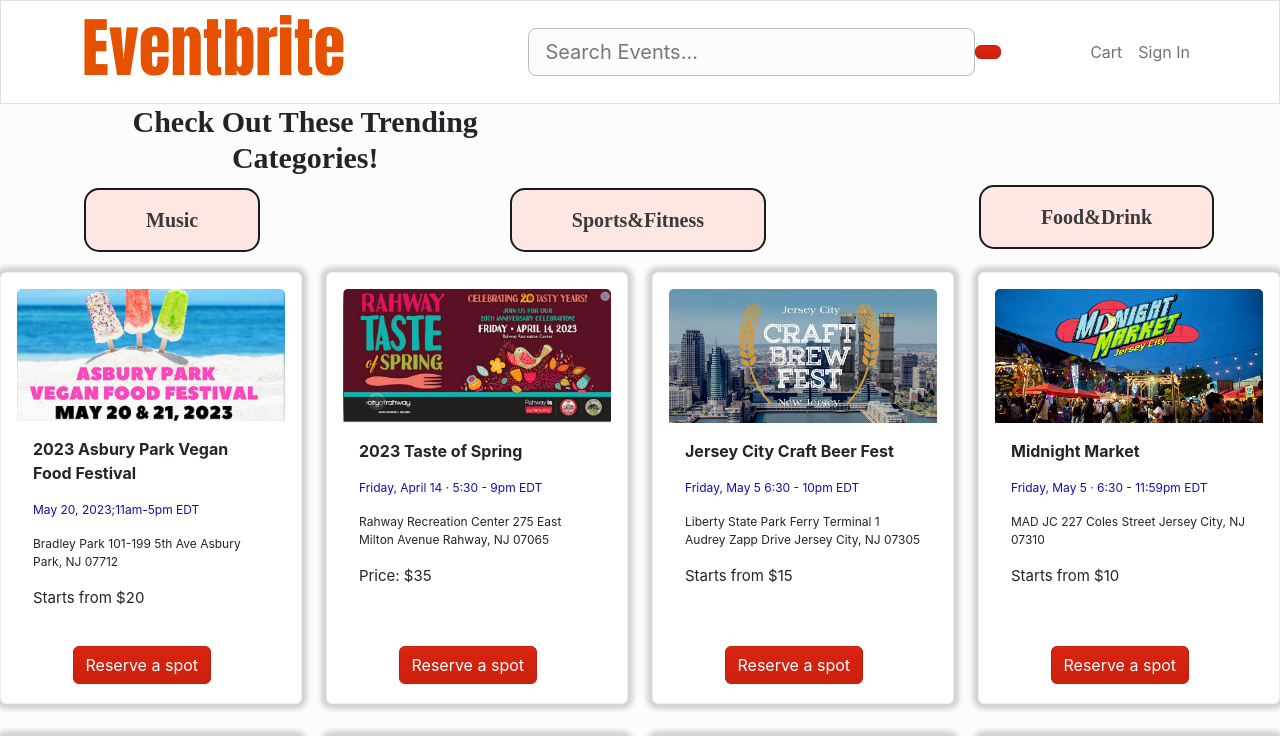
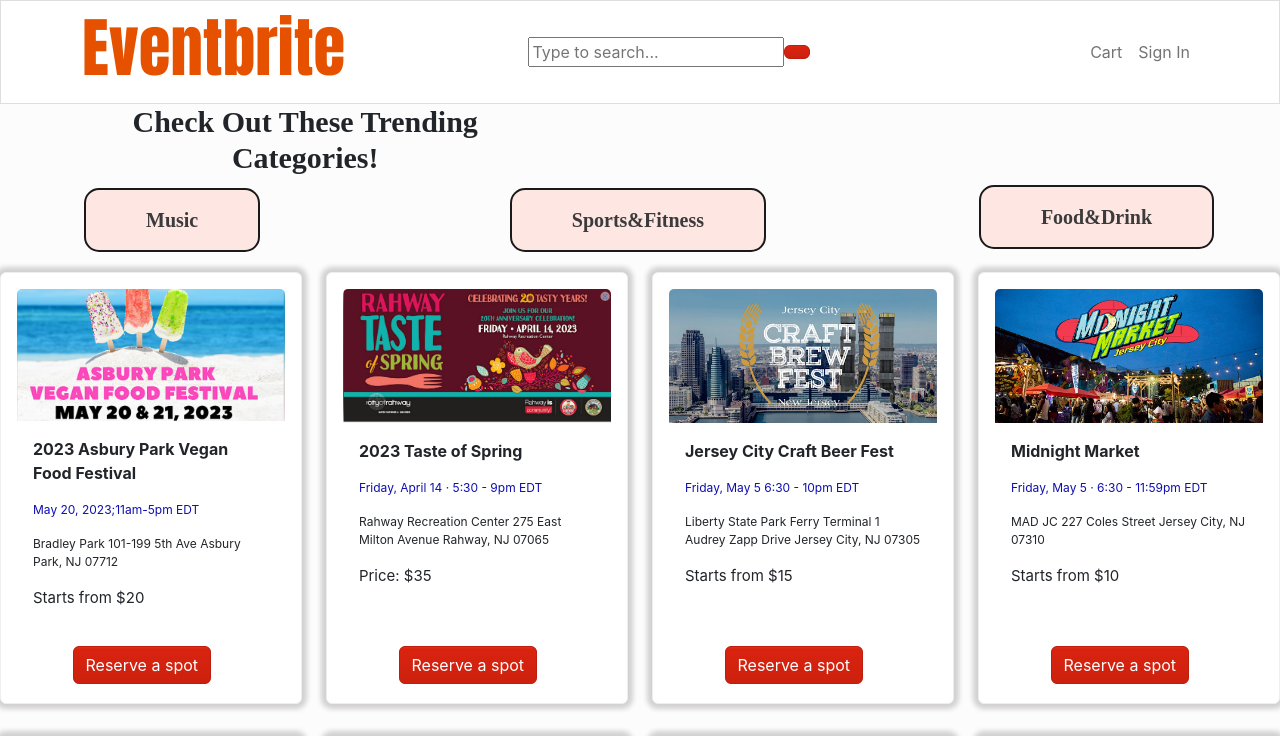
Before and after one commit to shelra90/eventbrite, a React (Create React App) app in the folder frontend/: page / in a window 1280 px wide. Shown: the top 736 px of the page. Built offline with nearby package versions, Linux system fonts and the light colour scheme; the HTML template or start-up script is replaced by a standard one.

Commit message:
added possible searchbar functionality

```diff
--- a/frontend/src/components/SearchBar.js
+++ b/frontend/src/components/SearchBar.js
@@ -1,18 +1,50 @@
-import React from 'react';
-import { Form } from 'react-bootstrap'
+import React, { useState } from 'react';
+import events from '../events';
+// import { Form } from 'react-bootstrap'
+// var data = require('./events.js');
 
-const SearchBar = ({placeholder, data}) => {
+
+
+
+const SearchBar = () => {
+const [input, setInput] = useState("");
+
+  const fetchData = (value) => {
+    fetch(events).then((response) => response.js()).then(js => {
+    console.log(js);
+    }) ;
+  }
+
+  const handleChange = (value) => {
+    setInput(value)
+    fetchData(value)
+  }
+
   return (
-    <div className="search">
-  <div className="searchInputs">
-      <div className="dataResult">
-        <Form.Control type="text" size="lg" placeholder={placeholder}>
-        </Form.Control>
-           <div className="searchIcon">
-            </div>
-        </div>
-        </div>
-        </div>
+    <div className="input-wrapper">
+      <input placeholder="Type to search..." value={input} onChange={(e) => handleChange(e.target.value)} />
+    </div>
   )
-}
-export default SearchBar
+  }
+  export default SearchBar
+
+//   const[query, setQuery ] = useState("");
+//   const {events} = events;
+//   const {items} = events;
+
+//   const filteredItems = getFilteredItems = (query, items);
+
+//   // const getFilteredItems = (query, items) => {
+//   //   if (!query) {
+//   //     return items;
+//   //   }
+//   //   return items.filter(events => event.name.includes(query))
+//   // }
+
+//   return (
+//     <div className="SearchBar">
+//       <label>Search</label>
+//       <input type="text" onChange={e => setQuery(e.target.value)} />
+//     </div>
+//   )
+// }
```
Also changed, not shown: frontend/src/App.js (+0 -14 lines).
